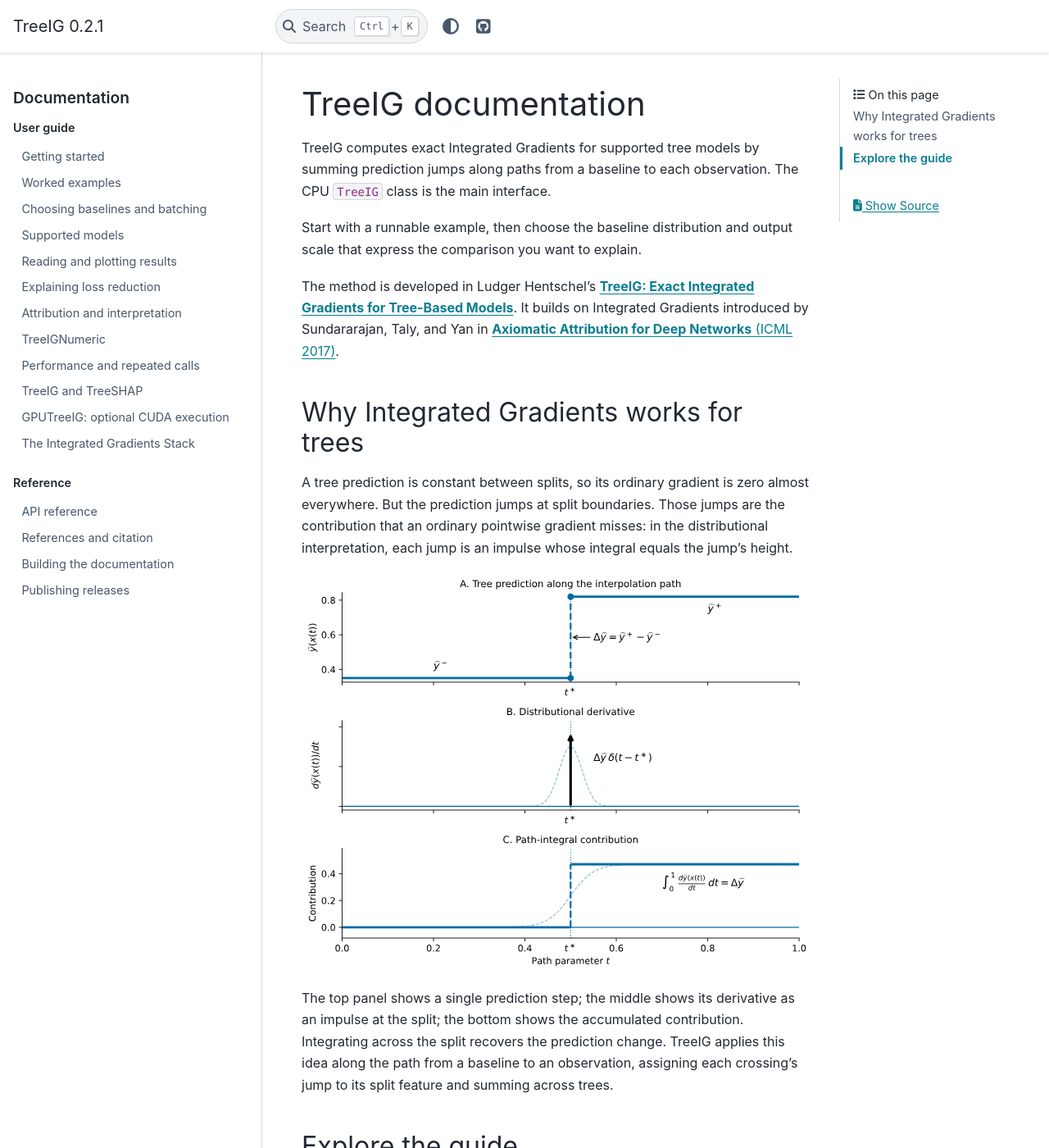
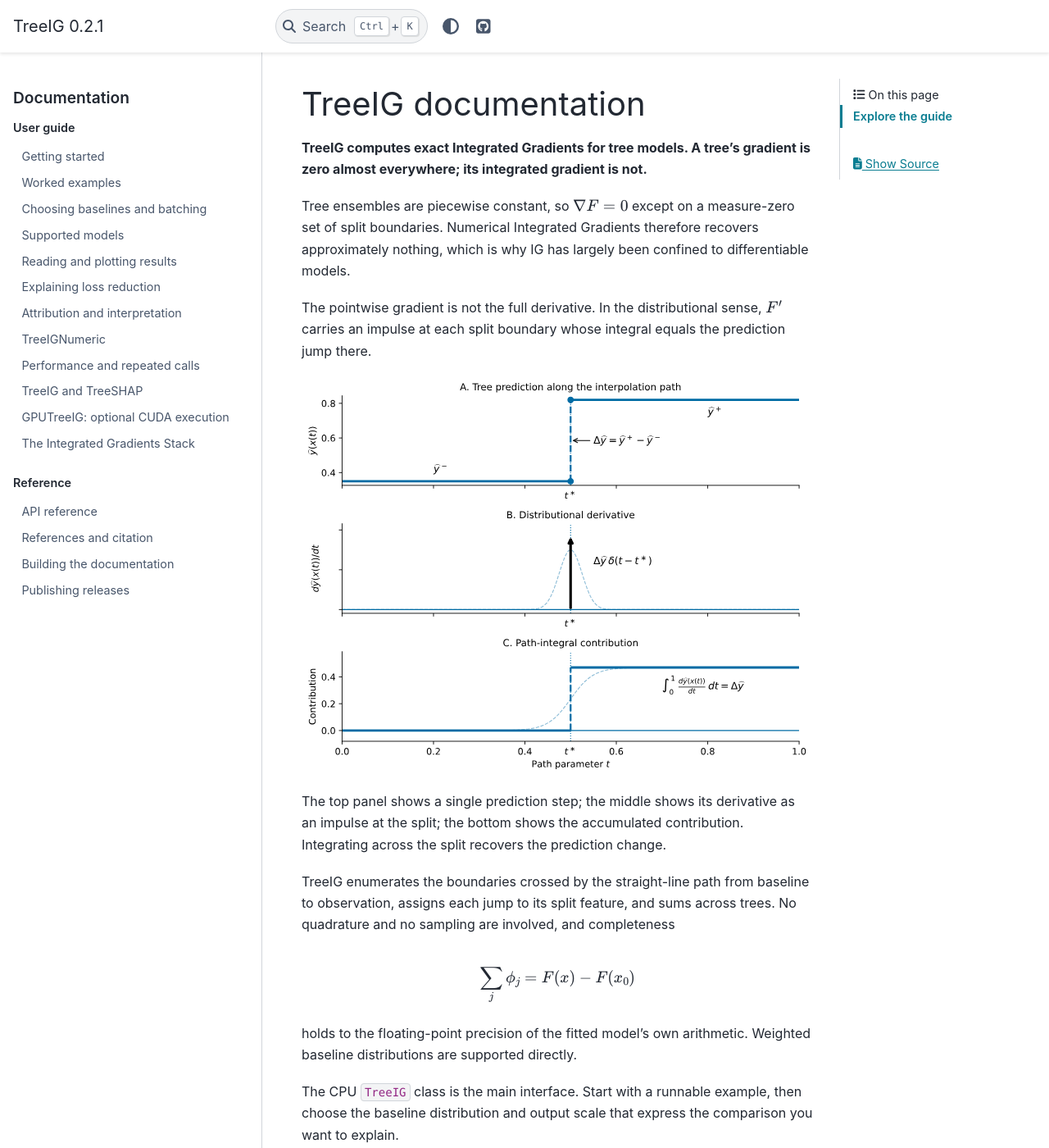
Before and after one commit to LudgerHentschel/treeig, a Sphinx documentation site: the page built from docs/index.md, in a window 1280 px wide and 1400 px high. Shown: the whole window at 82% size. Built offline with Sphinx 7.4.7 and the PyData theme 0.15.4, drawn with Linux system fonts in a browser that asks for light colours.

```diff
--- a/docs/index.md
+++ b/docs/index.md
@@ -1,32 +1,40 @@
 # TreeIG documentation
 
-TreeIG computes exact Integrated Gradients for supported tree models by summing
-prediction jumps along paths from a baseline to each observation. The CPU
-`TreeIG` class is the main interface.
+**TreeIG computes exact Integrated Gradients for tree models. A tree's gradient
+is zero almost everywhere; its integrated gradient is not.**
 
-Start with a runnable example, then choose the baseline distribution and output
-scale that express the comparison you want to explain.
+Tree ensembles are piecewise constant, so $\nabla F = 0$ except on a
+measure-zero set of split boundaries. Numerical Integrated Gradients therefore
+recovers approximately nothing, which is why IG has largely been confined to
+differentiable models.
+
+The pointwise gradient is not the full derivative. In the distributional sense,
+$F'$ carries an impulse at each split boundary whose integral equals the
+prediction jump there.
+
+![A prediction step, its derivative impulse, and its integrated contribution](Figure_TreeGradient.svg)
+
+The top panel shows a single prediction step; the middle shows its derivative
+as an impulse at the split; the bottom shows the accumulated contribution.
+Integrating across the split recovers the prediction change.
+
+TreeIG enumerates the boundaries crossed by the straight-line path from baseline
+to observation, assigns each jump to its split feature, and sums across trees.
+No quadrature and no sampling are involved, and completeness
+
+$$\sum_j \phi_j = F(x) - F(x_0)$$
+
+holds to the floating-point precision of the fitted model's own arithmetic.
+Weighted baseline distributions are supported directly.
+
+The CPU `TreeIG` class is the main interface. Start with a runnable example,
+then choose the baseline distribution and output scale that express the
+comparison you want to explain.
 
 The method is developed in Ludger Hentschel's
 [**TreeIG: Exact Integrated Gradients for Tree-Based Models**](https://www.ludgerhentschel.com/PDFs/Hentschel%20'26g.pdf).
 It builds on Integrated Gradients introduced by Sundararajan, Taly, and Yan in
 [**Axiomatic Attribution for Deep Networks** (ICML 2017)](https://proceedings.mlr.press/v70/sundararajan17a.html).
-
-## Why Integrated Gradients works for trees
-
-A tree prediction is constant between splits, so its ordinary gradient is zero
-almost everywhere. But the prediction jumps at split boundaries. Those jumps
-are the contribution that an ordinary pointwise gradient misses: in the
-distributional interpretation, each jump is an impulse whose integral equals
-the jump's height.
-
-![A prediction step, its derivative impulse, and its integrated contribution](Figure_TreeGradient.svg)
-
-The top panel shows a single prediction step; the middle shows its derivative
-as an impulse at the split; the bottom shows the accumulated contribution.
-Integrating across the split recovers the prediction change. TreeIG applies
-this idea along the path from a baseline to an observation, assigning each
-crossing's jump to its split feature and summing across trees.
 
 ## Explore the guide
 
```
Also changed, not shown: CHANGELOG.md (+7 -0 lines), README.md (+24 -23 lines).
